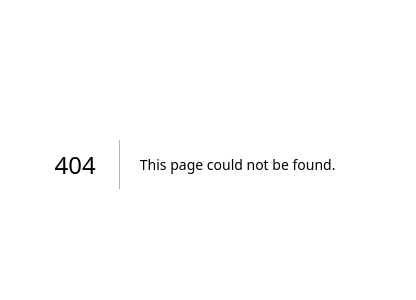
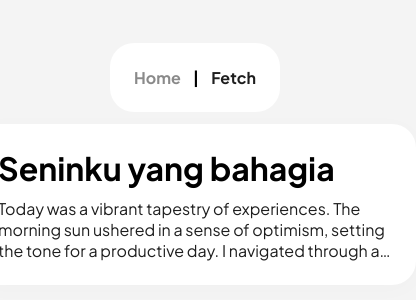
Before and after one commit to fikrim1109/banner-web23, a Next.js app: page /diary in a window 390 px wide. Before the commit this address had no page. Shown: the part 258-558 px from the top of the page, 416 px wide, since content can reach past the window. Built offline with nearby package versions, Linux system fonts and the light colour scheme.

Commit message:
feat : add diary style etc

```diff
--- a/jsconfig.json
+++ b/jsconfig.json
@@ -1,7 +1,7 @@
 {
   "compilerOptions": {
     "paths": {
-      "@/*": ["./src/*"]
+      "@*": ["./src/*"]
     }
   }
 }
--- a/package.json
+++ b/package.json
@@ -9,8 +9,9 @@
     "lint": "next lint"
   },
   "dependencies": {
+    "axios": "^1.6.2",
+    "next": "14.0.1",
     "react": "^18",
-    "react-dom": "^18",
-    "next": "14.0.1"
+    "react-dom": "^18"
   }
 }
--- /dev/null
+++ b/src/app/components/navbar/navbar.css
@@ -0,0 +1,22 @@
+.navbar-container {
+    display: flex;
+    flex-direction: row;
+    column-gap: 12px;
+    background-color: white;
+    padding: 24px;
+    border-radius: 24px;
+    font-weight: bold;
+    /* margin-bottom: 12px; */
+}
+
+.navbar-container p {
+    color: black;
+}
+
+.navbar-link {
+    color: #1E1E1E;
+}
+
+.default {
+    color: #8A8A8A;
+}
--- /dev/null
+++ b/src/app/components/navbar/navbar.js
@@ -0,0 +1,25 @@
+'use client'
+
+import React from 'react'
+import { usePathname } from 'next/navigation'
+import Link from 'next/link'
+
+const Navbar = () => {
+  const pathname = usePathname()
+
+  return (
+    <div className='navbar-container'>
+      <Link className={`navbar-link ${pathname === '/' ? 'active' : 'default'}`} href="/">
+      Home
+      </Link>
+
+      <p>|</p>
+
+      <Link className={`navbar-link ${pathname === '/diary' ? 'active' : 'default'}`} href="/diary">
+      Fetch
+      </Link>
+    </div>
+  )
+}
+
+export default Navbar
--- /dev/null
+++ b/src/app/diary/diary.css
@@ -0,0 +1,28 @@
+.diary-container{
+    display: flex;
+    width: 442px;
+    padding: 24px;
+    flex-direction: column;
+    align-items: flex-start;
+    gap: 10px;
+
+    border-radius: 24px;
+    background: #FFF;
+    box-shadow: 0px 4px 24px 0px rgba(0, 0, 0, 0.02);
+}
+
+.p-diary {
+    display: -webkit-box;
+    -webkit-box-orient: vertical;
+    -webkit-line-clamp: 3;
+    align-self: stretch;
+
+    overflow: hidden;
+    color: #1E1E1E;
+    text-overflow: ellipsis;
+    font-family: Plus Jakarta Sans;
+    font-size: 16px;
+    font-style: normal;
+    font-weight: 400;
+    line-height: normal;
+}
--- /dev/null
+++ b/src/app/diary/page.js
@@ -0,0 +1,22 @@
+import axios from "axios"
+import React from "react"
+export default function Diary() {
+
+
+    const endpointAPI = 'https://6555c10084b36e3a431e3f78.mockapi.io/diaryku'
+
+    async function getDiary() {
+        const res = await axios.get(endpointAPI)
+        const diary = res.data.nama
+        console.log(diary)
+    }
+
+    return(
+        <>
+        <div className="diary-container">
+            <h1>Seninku yang bahagia</h1>
+            <p className="p-diary">Today was a vibrant tapestry of experiences. The morning sun ushered in a sense of optimism, setting the tone for a productive day. I navigated through a bustling cityscape, the rhythm of the streets harmonizing with my footsteps. Work was a whirlwind of challenges and accomplishments, each task a stepping stone towards personal and professional growth. During lunch, I took a moment to recharge in a cozy cafe, savoring the flavors of a comforting meal. The afternoon unfolded with a blend of meetings and creative endeavors, pushing the boundaries of my skills. As the day waned, a breathtaking sunset painted the sky in hues of pink and orange, a serene backdrop to reflective moments. Now, as I unwind, I find solace in the simple joys that adorned this day, grateful for the rich mosaic of experiences that made it uniquely mine.</p>
+        </div>
+        </>
+    )
+}
--- a/src/app/layout.js
+++ b/src/app/layout.js
@@ -1,13 +1,23 @@
+import Navbar from "@app/components/navbar/navbar";
+import "@/styles/global.css"
+import "@app/components/navbar/navbar.css"
+import "@app/diary/diary.css"
+
 
 export const metadata = {
-  title: 'Fikri Natadiwirya Maulana',
-  description: 'Made for PMW 2023',
+  title: 'Name Card',
+  description: '',
 }
 
 export default function RootLayout({ children }) {
   return (
     <html lang="en">
-      <body>{children}</body>
+      <body>
+      <Navbar>
+
+      </Navbar>
+      {children}
+      </body>
     </html>
   )
 }
--- a/src/app/page.js
+++ b/src/app/page.js
@@ -1,8 +1,7 @@
 "use client";
-
 import { useState } from "react";
 import Image from "next/image";
-import "./globals.css";
+import "@styles/home.css";
 
 export default function Home() {
   const [nama, setNama] = useState("Fikri Natadiwirya Maulana");
--- /dev/null
+++ b/src/styles/global.css
@@ -0,0 +1,21 @@
+@import url('https://fonts.googleapis.com/css2?family=Plus+Jakarta+Sans:wght@300;400;700&display=swap');
+
+*{
+    padding: 0;
+    margin: 0;
+    box-sizing: border-box;
+    text-decoration: none;
+    font-family: Plus Jakarta Sans;
+
+  }
+
+  body{
+    background-color: #F4F4F4;
+    width: 100vw;
+    height: 100vh;
+    display: flex;
+    flex-direction: column;
+    align-items: center;
+    justify-content: center;
+    gap: 12px;
+  }
--- a/src/app/globals.css
+++ b/src/styles/home.css
@@ -1,15 +1,8 @@
-@import url('https://fonts.googleapis.com/css2?family=Plus+Jakarta+Sans:wght@300;400;700&display=swap');
-*{
-  padding: 0;
-  margin: 0;
-  box-sizing: border-box;
-  text-decoration: none;
-}
+
 
 /* Pilih Font */
 h1, p{
   color: #1E1E1E;
-  font-family: Plus Jakarta Sans;
 }
 
 /* Nama*/
@@ -34,22 +27,7 @@ p{
   position: relative;
 }
 
-/* Body website */
-.body{
-  background-color: #F4F4F4;
 
-  /* Fill Container di Figma == 100% di JS*/
-  width: 100vw;
-  height: 100vh;
-
-  /* Arah Flex */
-  display: flex;
-  flex-direction: column;
-
-  /* Kasih ke tengah flex */
-  align-items: center;
-  justify-content: center;
-}
 
 /* Container */
 .banner-container{
```
Also changed, not shown: src/app/page.module.css (deleted, +0 -229 lines), 1 other file (tests, documents, lock files or other folders).
